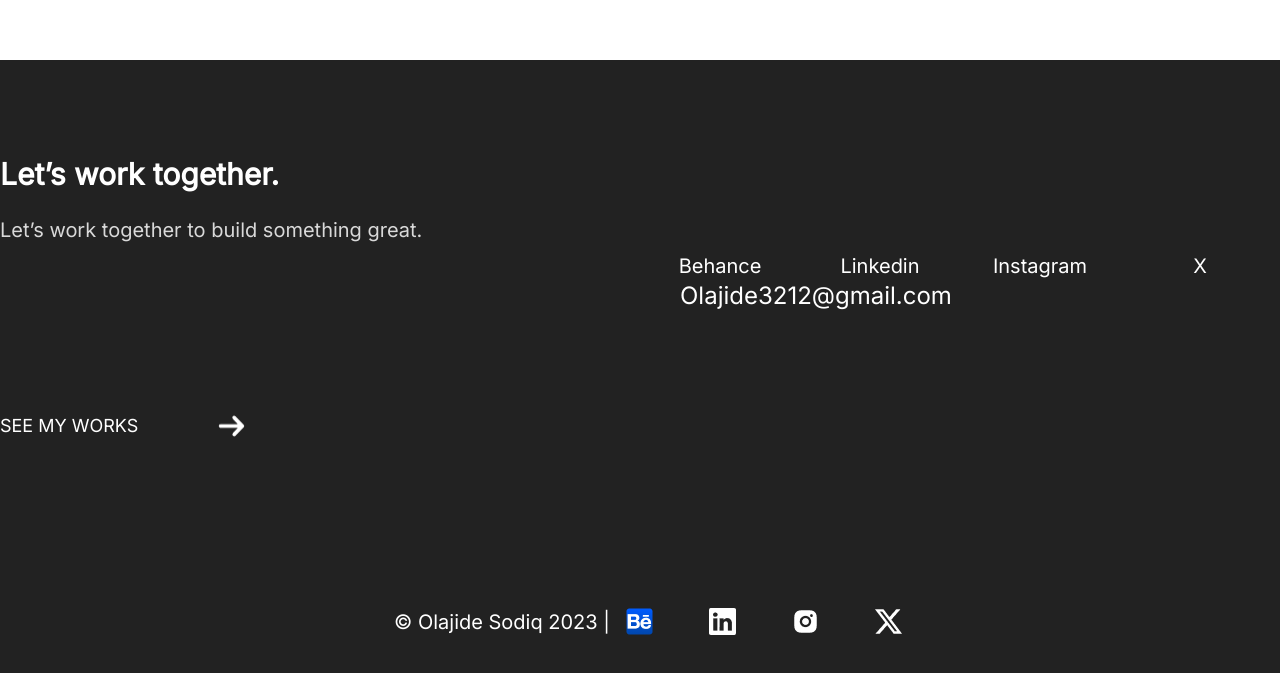
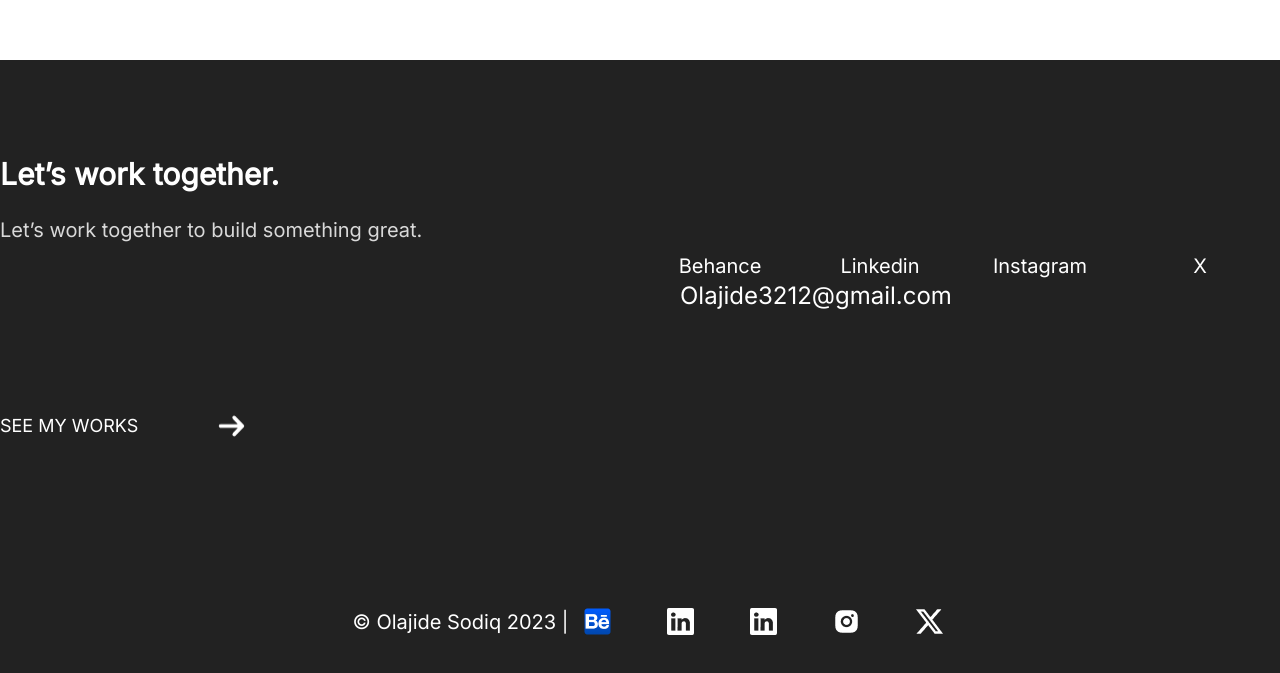
Before and after one commit to monyasau/abefe, a React (Vite) app: page / in a window 1280 px wide. Shown: the part 3018-3691 px from the top of the page. Built offline with nearby package versions, Linux system fonts and the light colour scheme.

Commit message:
updated links

```diff
--- a/src/components/FooterSection.jsx
+++ b/src/components/FooterSection.jsx
@@ -2,6 +2,7 @@
 import arrowIcon from "../assets/images/arrow.png";
 import behanceIcon from "../assets/images/behance.png"
 import linkedinIcon from "../assets/images/linkedin.png"
+import dribbleIcon from "../assets/images/linkedin.png"
 import iGIcon from "../assets/images/instagram.png"
 import xIcon from "../assets/images/x.png"
 
@@ -38,13 +39,14 @@
               <a href="#" className=" text-xl  mx-auto text-white hover:underline">X</a>
               {/* <br /> */}
             </div>
-            <a href="#" className=" text-2xl px-10  mx-auto text-white hover:underline">Olajide3212@gmail.com</a>
+            <a href="mailto:olajide3212@gmail.com" className=" text-2xl px-10  mx-auto text-white hover:underline">Olajide3212@gmail.com</a>
           </div>
         </div>
         <div className="mx-auto md:py-24 pt-32 align-middle text-white font-inter text-xl text-center flex items-center ">
           <div className="md:flex mx-auto">
           <span className="mx-4 my-auto"> © Olajide Sodiq 2023 | </span><div className="flex py-6 gap-14">
           <a href="#" className=""><img src={behanceIcon} alt="" /></a>
+          <a href="https://dribbble.com/ThisIsAbefe" className=""><img src={dribbleIcon} alt="loading" /></a>
           <a href="#" className=""><img src={linkedinIcon} alt="" /></a>
           <a href="#" className=""><img src={iGIcon} alt="" /></a>
           <a href="#" className=""><img src={xIcon} alt="" /></a>
```
